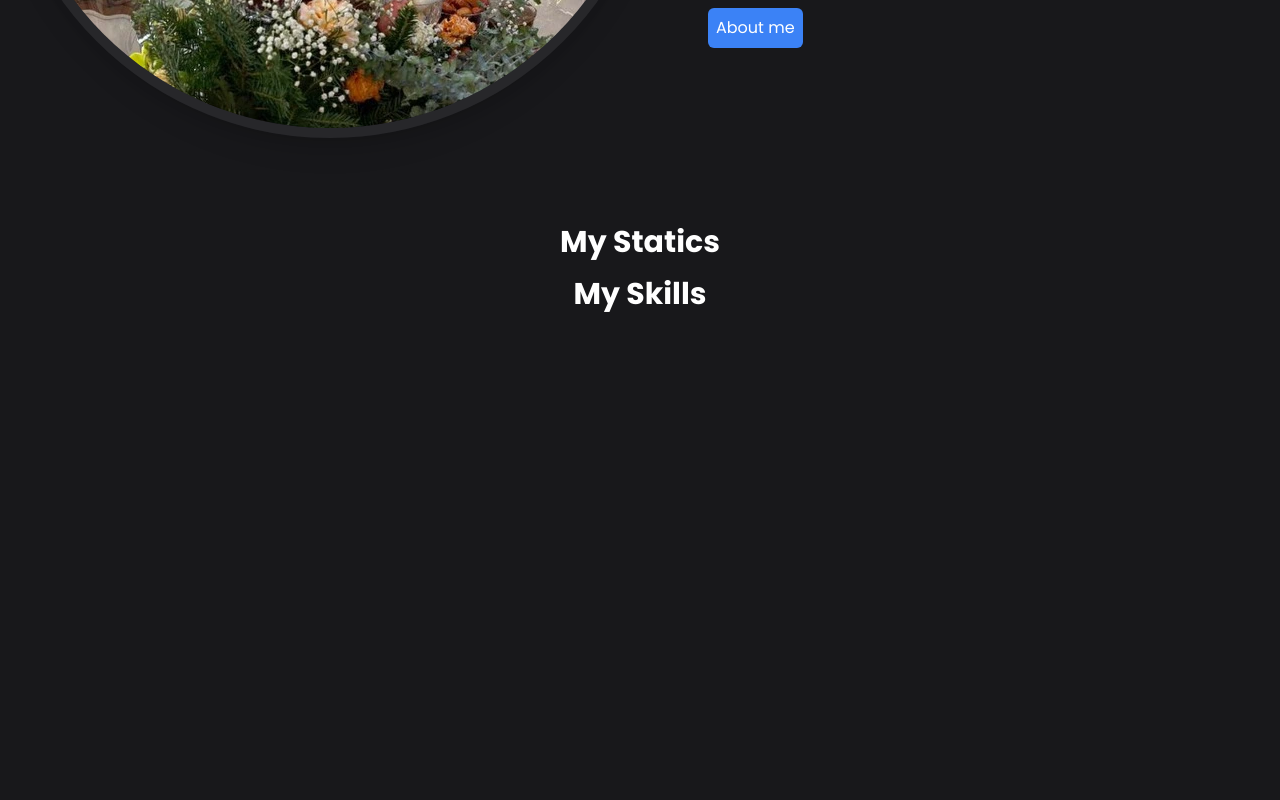
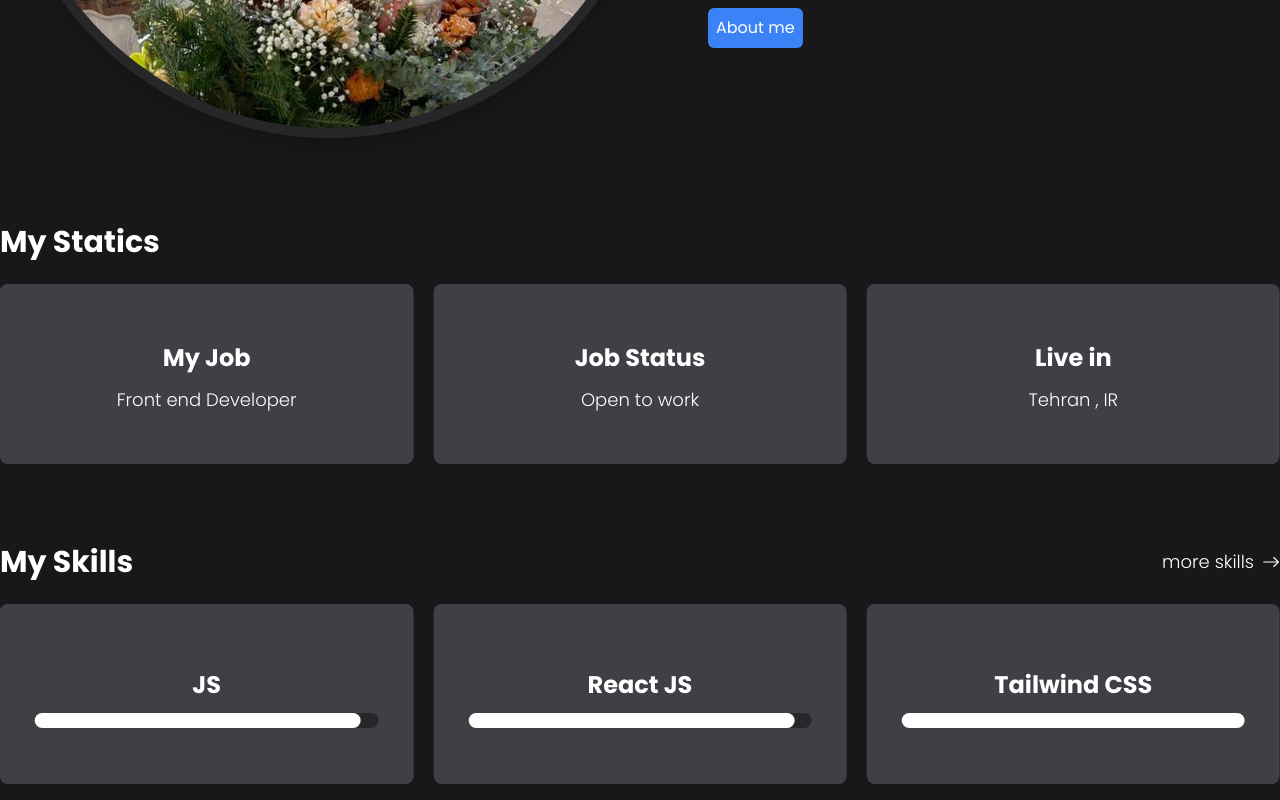
Before and after one commit to aliakbarnazemi22/personalwebsite, a React (Create React App) app: page / in a window 1280 px wide. Shown: the part 592-1392 px from the top of the page. Before the commit the page ends 920 px from the top, so only its background shows below. Built offline with nearby package versions, Linux system fonts and the light colour scheme.

Commit message:
skills , statics section

```diff
--- a/src/App.js
+++ b/src/App.js
@@ -3,6 +3,7 @@ import Header from './components/Header';
 import { BrowserRouter as Router, Routes, Route } from 'react-router-dom';
 import Home from './pages/Home';
 import About from './pages/About';
+import Skills from './pages/Skills';
 
 
 function App() {
@@ -12,6 +13,7 @@ function App() {
       <Routes>
         <Route path="/" element={<Home />} />
         <Route path="/about" element={<About />} />
+        <Route path="/skills" element={<Skills />} />
       </Routes>
     </Router>
   );
--- a/src/components/Header.jsx
+++ b/src/components/Header.jsx
@@ -4,8 +4,8 @@ function Header() {
     const [menu, setMenu] = useState(false);
 
     return (
-        <div className='fixed top-3 w-full px-4'>
-            <header className='container mx-auto p-4 bg-zinc-700 rounded-lg hidden lg:flex items-center justify-between shadow-2xl'>
+        <div className='fixed top-3 w-full px-4 z-50'>
+            <header className='container mx-auto p-4 bg-zinc-800 rounded-lg hidden lg:flex items-center justify-between shadow-2xl'>
                 <h2 className='text-xl font-bold'>
                     Aliakbar Nazemi
                 </h2>
@@ -16,22 +16,19 @@ function Header() {
                     <a href="/about" className='text-lg font-[400]'>
                         About
                     </a>
-                    <a href="#" className='text-lg font-[400]'>
+                    <a href="/skills" className='text-lg font-[400]'>
                         Skills
                     </a>
-                    <a href="#" className='text-lg font-[400]'>
-                        Experiences
-                    </a>
-                    <a href="#" className='text-lg font-[400]'>
+                    <a href="/projects" className='text-lg font-[400]'>
                         Projects
                     </a>
-                    <a href="#" className='text-lg font-[400]'>
+                    <a href="/contacts" className='text-lg font-[400]'>
                         Contacts
                     </a>
                 </div>
             </header>
 
-            <header className='container mx-auto p-4 bg-zinc-700 rounded-lg flex lg:hidden items-center justify-between'>
+            <header className='container mx-auto p-4 bg-zinc-800 rounded-lg flex lg:hidden items-center justify-between'>
                 <h2 className='text-xl font-bold'>
                     Aliakbar Nazemi
                 </h2>
@@ -49,22 +46,19 @@ function Header() {
             </header>
 
             {menu === true ? <header className='w-full bg-zinc-700 mt-4 transition rounded-lg p-4 flex flex-col gap-4'>
-                <a href="#" className='text-lg font-[400]'>
+                <a href="/" className='text-lg font-[400]'>
                     Home
                 </a>
-                <a href="#" className='text-lg font-[400]'>
+                <a href="/about" className='text-lg font-[400]'>
                     About
                 </a>
-                <a href="#" className='text-lg font-[400]'>
+                <a href="/skills" className='text-lg font-[400]'>
                     Skills
                 </a>
-                <a href="#" className='text-lg font-[400]'>
-                    Experiences
-                </a>
-                <a href="#" className='text-lg font-[400]'>
+                <a href="/projects" className='text-lg font-[400]'>
                     Projects
                 </a>
-                <a href="#" className='text-lg font-[400]'>
+                <a href="/contacts" className='text-lg font-[400]'>
                     Contacts
                 </a>
             </header> : <header></header>}
--- a/src/components/MySkills.jsx
+++ b/src/components/MySkills.jsx
@@ -1,11 +1,73 @@
 import React from 'react'
+import { Swiper, SwiperSlide } from "swiper/react";
+import { Autoplay } from "swiper/modules";
+import "swiper/css";
 
 function MySkills() {
+    const cards = [
+        {
+            id: 1,
+            title: "HTML - CSS",
+            value: 100
+        },
+        {
+            id: 2,
+            title: "JS",
+            value: 95
+        },
+        {
+            id: 3,
+            title: "React JS",
+            value: 95
+        },
+        {
+            id: 4,
+            title: "Tailwind CSS",
+            value: 100
+        }
+    ];
     return (
-        <section className='my-4 container mx-auto px-2 sm:px-0'>
-            <h2 className='text-3xl font-bold text-center'>
-                My Skills
-            </h2>
+        <section className='my-4 container mx-auto px-4 sm:px-0'>
+            <div className="flex justify-between items-center">
+                <h2 className='text-3xl font-bold text-start'>
+                    My Skills
+                </h2>
+
+                <a href="/skills" className='text-lg font-[300] flex items-center gap-2'>
+                    more skills
+                    <svg xmlns="http://www.w3.org/2000/svg" width="18" height="18" fill="currentColor" className="bi bi-arrow-right" viewBox="0 0 16 16">
+                        <path fill-rule="evenodd" d="M1 8a.5.5 0 0 1 .5-.5h11.793l-3.147-3.146a.5.5 0 0 1 .708-.708l4 4a.5.5 0 0 1 0 .708l-4 4a.5.5 0 0 1-.708-.708L13.293 8.5H1.5A.5.5 0 0 1 1 8" />
+                    </svg>
+                </a>
+            </div>
+            <br />
+            <Swiper
+                modules={[Autoplay]}
+                spaceBetween={20}
+                slidesPerView={1}
+                breakpoints={{
+                    640: { slidesPerView: 1 },
+                    768: { slidesPerView: 2 },
+                    1024: { slidesPerView: 3 }
+                }}
+                autoplay={{
+                    delay: 2500,
+                    disableOnInteraction: false,
+                }}
+            >
+                {cards.map((card) => (
+                    <SwiperSlide key={card.id}>
+                        <div className="bg-zinc-700 shadow rounded-lg p-4 text-center min-h-[180px] flex items-center flex-col justify-center gap-3">
+                            <h3 className="text-2xl font-bold mt-2">{card.title}</h3>
+
+                            <div className="relative w-[90%] h-[15px] bg-zinc-800 rounded-full">
+                                <div className="absolute h-full bg-white rounded-lg top-0 left-0" style={{width : card.value + '%'}}></div>
+                            </div>
+                        </div>
+                    </SwiperSlide>
+                ))}
+            </Swiper>
+
         </section>
     )
 }
--- a/src/components/Statics.jsx
+++ b/src/components/Statics.jsx
@@ -1,9 +1,7 @@
 import React from 'react'
 import { Swiper, SwiperSlide } from "swiper/react";
-import { Navigation, Pagination } from "swiper/modules";
+import { Autoplay } from "swiper/modules";
 import "swiper/css";
-import "swiper/css/navigation";
-import "swiper/css/pagination";
 
 function Statics() {
     const cards = [
@@ -21,13 +19,44 @@ function Statics() {
             id: 3,
             title: "Job Status",
             value: "Open to work"
+        },
+        {
+            id: 4,
+            title: "Live in",
+            value: "Tehran , IR"
         }
     ];
     return (
-        <section className='my-4 container mx-auto px-2 sm:px-0'>
-            <h2 className='text-3xl font-bold text-center'>
+        <section className='mt-4 mb-8 container mx-auto px-4 sm:px-0'>
+            <h2 className='text-3xl font-bold text-start'>
                 My Statics
             </h2>
+            <br />
+            <Swiper
+                modules={[Autoplay]}
+                spaceBetween={20}
+                slidesPerView={1}
+                breakpoints={{
+                    640: { slidesPerView: 1 },
+                    768: { slidesPerView: 2 },
+                    1024: { slidesPerView: 3 }
+                }}
+                autoplay={{
+                    delay: 2500,
+                    disableOnInteraction: false,
+                }}
+            >
+                {cards.map((card) => (
+                    <SwiperSlide key={card.id}>
+                        <div className="bg-zinc-700 shadow rounded-lg p-4 text-center min-h-[180px] flex items-center flex-col justify-center gap-3">
+                            <h3 className="text-2xl font-bold mt-2">{card.title}</h3>
+                            <p className="text-lg font-[300]">{card.value}</p>
+                        </div>
+                    </SwiperSlide>
+                ))}
+            </Swiper>
+            <br />
+            <br />
         </section>
     )
 }
--- a/src/pages/About.js
+++ b/src/pages/About.js
@@ -2,7 +2,7 @@ import React from 'react'
 
 function About() {
   return (
-    <div>About</div>
+    <div className='md:px-0 px-4 container mx-auto mt-24'>About</div>
   )
 }
 
--- /dev/null
+++ b/src/pages/Skills.js
@@ -0,0 +1,11 @@
+import React from 'react'
+
+function Skills() {
+    return (
+        <div>
+            <div className='md:px-0 px-4 container mx-auto mt-24'>Skills</div>
+        </div>
+    )
+}
+
+export default Skills
```
